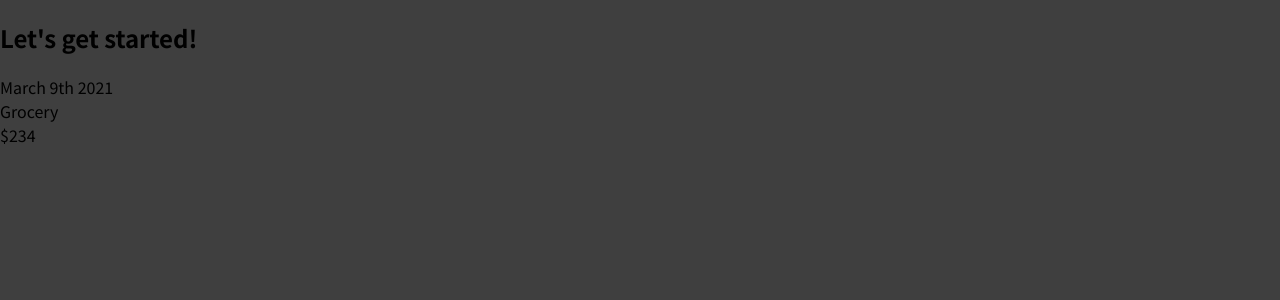
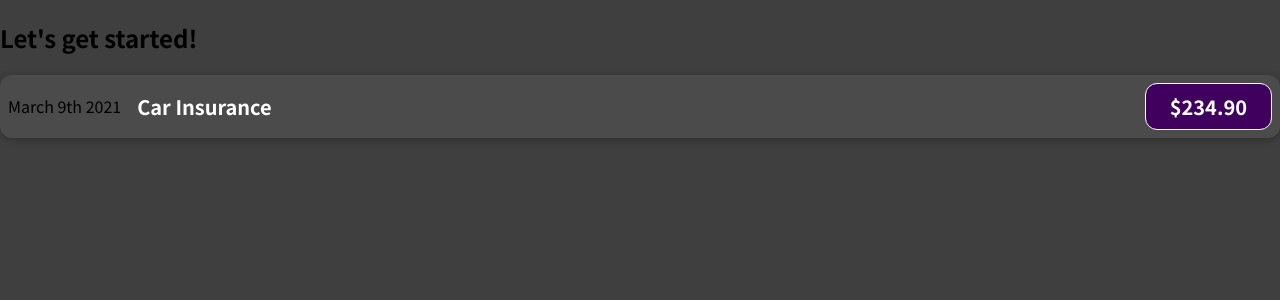
Before and after one commit to SuryaKrishnaMoorthy/expense-tracker, a React (Create React App) app: page / in a window 1280 px wide. Shown: the top 300 px of the page. Built offline with nearby package versions, Linux system fonts and the light colour scheme.

Commit message:
add expense item css

```diff
--- a/src/App.js
+++ b/src/App.js
@@ -1,12 +1,10 @@
-// import React from 'react';
-
 import ExpenseItem from './components/ExpenseItem';
 
 function App() {
   return (
     <div>
       <h2>Let's get started!</h2>
-      <ExpenseItem />
+      <ExpenseItem date={'March 9th 2021'} title={'Car Insurance'} amount={'$234.90'} />
     </div>
   );
 }
--- /dev/null
+++ b/src/components/ExpenseItem.css
@@ -0,0 +1,55 @@
+.expense-item {
+	display: flex;
+	justify-content: space-between;
+	align-items: center;
+	box-shadow: 0 2px 8px  rgba(0, 0, 0, 0.25);
+	padding: 0.5rem;
+	margin: 1rem 0;
+	border-radius: 12px;
+	background-color: #4b4b4b;
+}
+
+.expense-item__description {
+	display: flex;
+	flex-direction: column;
+	gap: 1rem;
+	align-items: flex-end;
+	flex-flow: column-reverse;
+	justify-content: flex-start;
+	flex: 1;
+}
+
+.expense-item h2 {
+	font-size: 1rem;
+	flex: 1;
+	margin: 0 1rem;
+	color: white;
+}
+
+.expense-item__price {
+	font-size: 1rem;
+	font-weight: bold;
+	color: white;
+	background-color: #40005d;
+	border: 1px solid white;
+	padding: 0.5rem;
+	border-radius: 12px;
+}
+
+@media (min-width: 580px) {
+	.expense-item__description {
+		flex-direction: row;
+		align-items: center;
+		justify-content: flex-start;
+		flex: 1;
+	}
+
+	.expense-item__description h2 {
+		font-size: 1.25rem;
+	}
+
+	.expense-item__price {
+		font-size: 1.25rem;
+		padding: 0.5rem 1.5rem;
+	}
+}
--- a/src/components/ExpenseItem.js
+++ b/src/components/ExpenseItem.js
@@ -1,9 +1,13 @@
-const ExpenseItem = () => {
+import './ExpenseItem.css';
+
+const ExpenseItem = (props) => {
 	return (
-		<div>
-			<div>March 9th 2021</div>
-			<div>Grocery</div>
-			<div>$234</div>
+		<div className="expense-item">
+			<div>{ props.date }</div>
+			<div className="expense-item__description">
+				<h2>{ props.title }</h2>
+				<div className="expense-item__price">{ props.amount }</div>
+			</div>
 		</div>
 	)
 }
```
